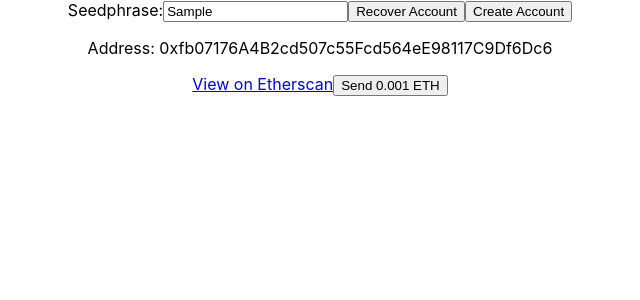
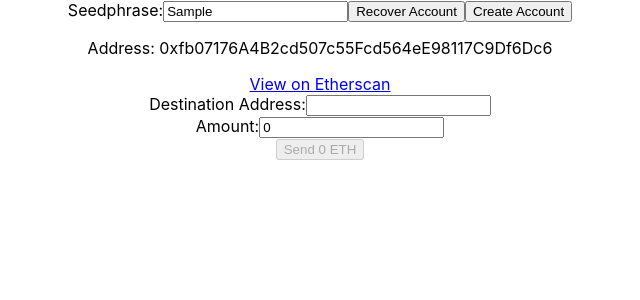
Before and after one commit to atilatech/aqua-wallet, a React (Create React App) app: page / in a window 1280 px wide. Both pictures are taken after typing "Sample" into the empty fields and a click on the button "Create Account". Shown: the top 300 px of the page, without its empty margins (320-960 px from the left). Built offline with nearby package versions, Linux system fonts and the light colour scheme.

Commit message:
add component to display account details

```diff
--- a/src/scenes/Account/AccountCreate.tsx
+++ b/src/scenes/Account/AccountCreate.tsx
@@ -1,8 +1,7 @@
 import React, { useState } from 'react';
 import { generateAccount } from '../../utils/AccountUtils';
 import { Account } from '../../models/Account';
-import { sendToken } from '../../utils/TransactionUtils';
-import { goerli } from '../../models/Chain';
+import AccountDetail from './AccountDetail';
 
 function AccountCreate() {
   // Declare a new state variable, which we'll call "seedphrase"
@@ -10,12 +9,6 @@ function AccountCreate() {
 
   // Declare a new state variable, which we'll call "account"
   const [account, setAccount] = useState<Account | null>(null);
-
-    // Declare a new state variable, which we'll call "networkResponse"
-    const [networkResponse, setNetworkResponse] = useState<{ status: null | 'pending' | 'complete' | 'error', message: string | React.ReactElement }>({
-      status: null,
-      message: '',
-    });
 
   function handleChange(event: React.ChangeEvent<HTMLInputElement>) {
     // Update the seedphrase state with the value from the text input
@@ -38,54 +31,6 @@ function AccountCreate() {
     setAccount(result.account);
   }
 
-  async function transfer() {
-    if (account === null) {
-      return;
-    }
-
-    // Set the network response status to "pending"
-    setNetworkResponse({
-      status: 'pending',
-      message: '',
-    });
-
-    try {
-      console.log("transfer:", account.privateKey)
-      const { transaction, receipt} = await sendToken(0.001, account.address, "0x27F7e8d7C63C414Eae2BB07E1a9B9057a1D382cf", account.privateKey);
-
-      if (receipt.status === 1) {
-
-
-        console.log(`Transaction URL: `, transaction.hash);
-        // Set the network response status to "complete" and the message to the transaction hash
-        setNetworkResponse({
-          status: 'complete',
-          message: <p>Transfer complete! <a href={`${goerli.blockExplorerUrl}/tx/${receipt.transactionHash}`} target="_blank">
-            View transation
-            </a></p>,
-        });
-        return receipt;
-      } else {
-        // Transaction failed
-        console.log(`Failed to send ${receipt}`);
-        // Set the network response status to "error" and the message to the receipt
-        setNetworkResponse({
-          status: 'error',
-          message: JSON.stringify(receipt),
-        });
-        return {receipt}
-      }
-    }  catch (error: any) {
-      // An error occurred while sending the transaction
-      console.error({error});
-      // Set the network response status to "error" and the message to the error
-      setNetworkResponse({
-        status: 'error',
-        message: error.reason||JSON.stringify(error),
-      });
-    }
-  }
-
   return (
     <>
       <form>
@@ -100,23 +45,7 @@ function AccountCreate() {
           Create Account
         </button>
       </form>
-      {account && <div key={account.address}>
-          <p>Address: {account.address}</p>
-          <a href={`https://goerli.etherscan.io/address/${account.address}`} target="_blank" rel="noreferrer">
-            View on Etherscan
-          </a>
-          <button type="button" onClick={transfer}>
-            Send 0.001 ETH
-          </button>
-          {/* Show the network response status and message */}
-          {networkResponse.status &&
-          <>
-          {networkResponse.status === 'pending' && <p>Transfer is pending...</p>}
-          {networkResponse.status === 'complete' && <p>{networkResponse.message}</p>}
-          {networkResponse.status === 'error' && <p>Error occurred while transferring tokens: {networkResponse.message}</p>}
-          </>
-          }
-        </div>}
+      {account && <AccountDetail account={account} /> }
     </>
   )
 
--- /dev/null
+++ b/src/scenes/Account/AccountDetail.tsx
@@ -0,0 +1,104 @@
+import React, {useState} from 'react';
+import { sendToken } from '../../utils/TransactionUtils';
+import { goerli } from '../../models/Chain';
+import { Account } from '../../models/Account';
+
+interface AccountDetailProps {
+  account: Account
+}
+
+const AccountDetail: React.FC<AccountDetailProps> = ({account}) => {
+  const [destinationAddress, setDestinationAddress] = useState('');
+  const [amount, setAmount] = useState(0);
+
+  const [networkResponse, setNetworkResponse] = useState<{ status: null | 'pending' | 'complete' | 'error', message: string | React.ReactElement }>({
+    status: null,
+    message: '',
+  });
+
+  function handleDestinationAddressChange(event: React.ChangeEvent<HTMLInputElement>) {
+    setDestinationAddress(event.target.value);
+  }
+
+  function handleAmountChange(event: React.ChangeEvent<HTMLInputElement>) {
+    setAmount(Number.parseFloat(event.target.value));
+  }
+
+  async function transfer() {
+    // Set the network response status to "pending"
+    setNetworkResponse({
+      status: 'pending',
+      message: '',
+    });
+
+    try {
+      console.log("transfer:", account.privateKey);
+      const { transaction, receipt } = await sendToken(amount, account.address, destinationAddress, account.privateKey);
+
+      if (receipt.status === 1) {
+        console.log(`Transaction URL: `, transaction.hash);
+        // Set the network response status to "complete" and the message to the transaction hash
+        setNetworkResponse({
+          status: 'complete',
+          message: <p>Transfer complete! <a href={`${goerli.blockExplorerUrl}/tx/${receipt.transactionHash}`} target="_blank">
+            View transation
+            </a></p>,
+        });
+        return receipt;
+      } else {
+        // Transaction failed
+        console.log(`Failed to send ${receipt}`);
+        // Set the network response status to "error" and the message to the receipt
+        setNetworkResponse({
+          status: 'error',
+          message: JSON.stringify(receipt),
+        });
+        return { receipt };
+      }
+    } catch (error: any) {
+      // An error occurred while sending the transaction
+      console.error({ error });
+      // Set the network response status to "error" and the message to the error
+      setNetworkResponse({
+        status: 'error',
+        message: error.reason || JSON.stringify(error),
+      });
+    }
+  }
+
+  return (
+    <>
+      <p>Address: {account.address}</p>
+      <a href={`https://goerli.etherscan.io/address/${account.address}`} target="_blank" rel="noreferrer">
+        View on Etherscan
+      </a>
+      <br />
+      <label>
+        Destination Address:
+        <input type="text" value={destinationAddress} onChange={handleDestinationAddressChange} />
+      </label>
+      <br />
+      <label>
+        Amount:
+        <input type="number" value={amount} onChange={handleAmountChange} />
+        </label>
+        <br />
+
+        <button type="button" onClick={transfer} disabled={!amount}>
+            Send {amount} ETH
+          </button>
+
+
+          {/* Show the network response status and message */}
+          {networkResponse.status &&
+          <>
+          {networkResponse.status === 'pending' && <p>Transfer is pending...</p>}
+          {networkResponse.status === 'complete' && <p>{networkResponse.message}</p>}
+          {networkResponse.status === 'error' && <p>Error occurred while transferring tokens: {networkResponse.message}</p>}
+          </>
+          }
+    </>
+  )
+}
+
+export default AccountDetail;
```
